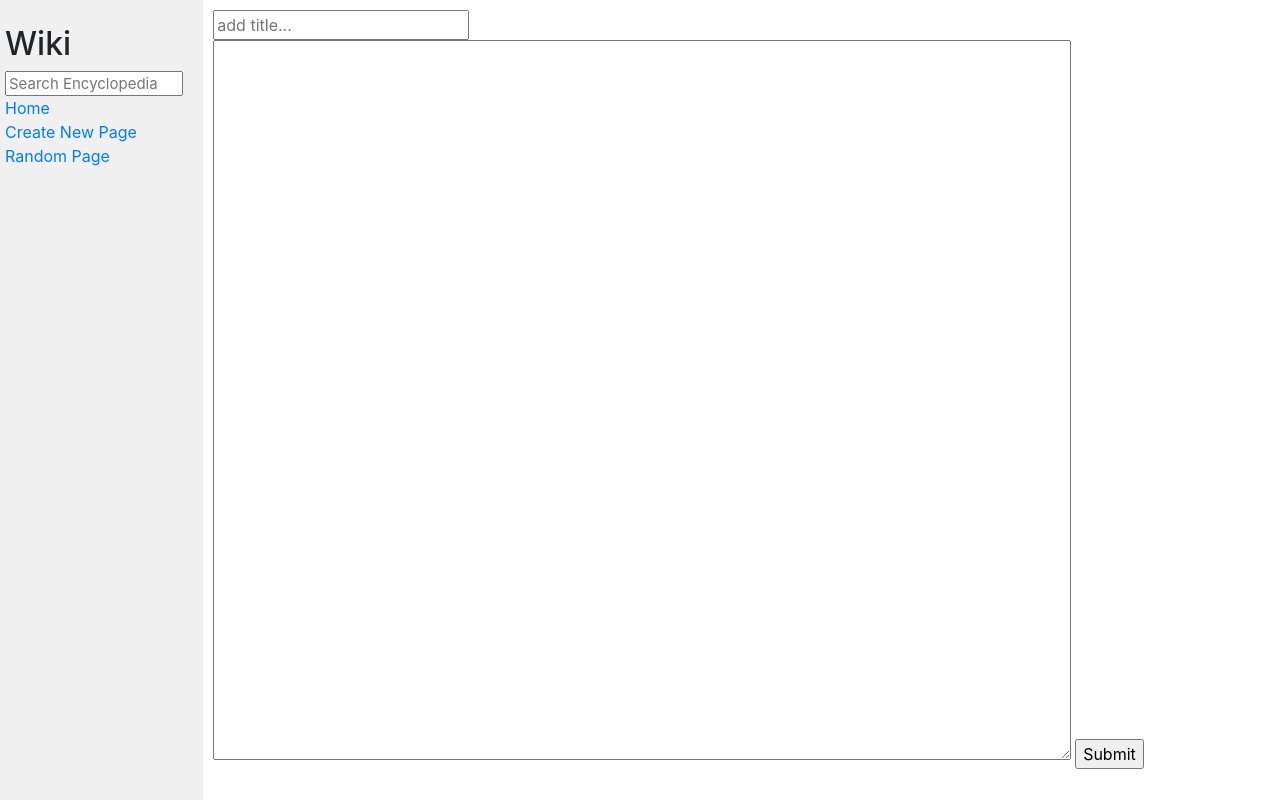
After one commit to Khushi1918/wiki, a Django app: page /create/ in a window 1280 px wide. The commit adds this page. Run offline with Django 3.2, Linux system fonts and the light colour scheme; some libraries are stand-ins or nearby versions.

Commit message:
new commit

```diff
--- /dev/null
+++ b/encyclopedia/templates/encyclopedia/create.html
@@ -0,0 +1,15 @@
+{% extends "encyclopedia/layout.html" %}
+
+{% block title %}
+    New Page
+{% endblock %}
+
+{% block body %}
+	<form method="post">
+	 	{% csrf_token %}
+	 	<input type="text" name="addTitle" placeholder="add title...">
+	 	<textarea rrows="10" cols="50" name="addContent" >  </textarea>
+	 	<input type="submit">
+	 </form>
+
+{% endblock %}
--- a/encyclopedia/templates/encyclopedia/layout.html
+++ b/encyclopedia/templates/encyclopedia/layout.html
@@ -19,10 +19,10 @@
                     <a href="{% url 'index' %}">Home</a>
                 </div>
                 <div>
-                    <a href="{% url 'create'}"> Create New Page  </a>
+                    <a href="{% url 'create' %}"> Create New Page  </a>
                 </div>
                 <div>
-                    Random Page
+                    <a href="{% url 'random' %}"> Random Page </a>
                 </div>
                 {% block nav %}
                 {% endblock %}
--- a/encyclopedia/urls.py
+++ b/encyclopedia/urls.py
@@ -6,6 +6,8 @@ urlpatterns = [
     path("", views.index, name="index"),
     path("<str:title>",views.title, name="title"),
     path("search/", views.search, name="search"),
-    path("create/", views.create, name="create")
+    path("create/", views.create, name="create"),
+    path("<str:title>/edit/", views.edit, name="edit"),
+    path("random/", views.random, name="random")
 
 ]
--- a/encyclopedia/views.py
+++ b/encyclopedia/views.py
@@ -4,6 +4,7 @@ from markdown2 import Markdown
 from django.http import HttpResponse
 from django.http import HttpResponseRedirect
 from django.urls import reverse
+import random
 
 def index(request):
     return render(request, "encyclopedia/index.html", {
@@ -45,6 +46,42 @@ def search(request):
 
 
 def create(request):
-    return render(request, "encyclopedia/create.html",{
-        "entries": util.list_entries()
-        })
+
+    if request.method== "POST":
+        newTitle = request.POST.get("addTitle")
+        newContent = request.POST.get("addContent")
+        entries= util.list_entries()
+
+        if newTitle in entries:
+            return HttpResponse("This title already exists.")
+        else:
+            util.save_entry(newTitle,newContent)
+            return HttpResponseRedirect(reverse("title", kwargs={"title":newTitle}))
+
+    return render(request, "encyclopedia/create.html")
+
+
+
+def edit(request,title):
+
+    if request.method=="POST":
+        newContent=request.POST.get("editedContent")
+        util.save_entry(title,newContent)
+        return HttpResponseRedirect(reverse("title",kwargs={'title': title}))
+        sys.exit()
+
+    content=util.get_entry(title)
+    return render(request,"encyclopedia/edit.html",{
+    "content":content
+    })
+
+def random(request):
+    pass
+#     title= util.list_entries()
+#     # Length= len(title)
+#     # temp= random.randint(0,4)
+#     # page=title[temp]
+#     # return HttpResponseRedirect(reverse("title", kwargs={"title":page}))
+
+#     temp=title[0]
+#     return HttpResponseRedirect(reverse("title", kwargs={"title":temp}))
```
Also changed, not shown: encyclopedia/templates/encyclopedia/edit.html (added, +13 -0 lines), entries/CSS.md (+1 -0 lines), entries/Django.md (+2 -0 lines), entries/Trial2.md (added, +1 -0 lines), entries/Trial3.md (added, +1 -0 lines), entries/Trial4.md (added, +1 -0 lines), entries/Trial5.md (added, +2 -0 lines), entries/trial.md (added, +1 -0 lines).
